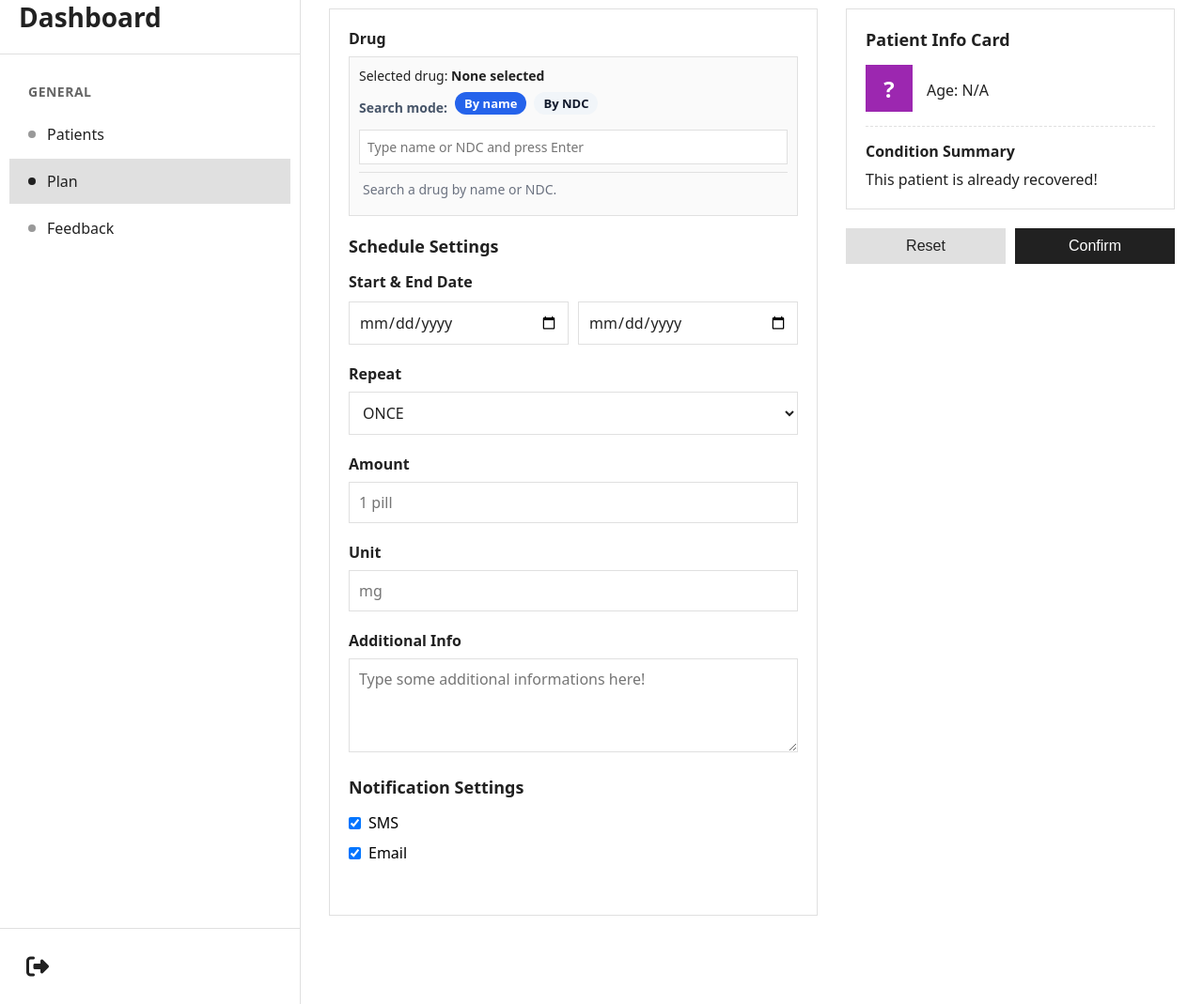
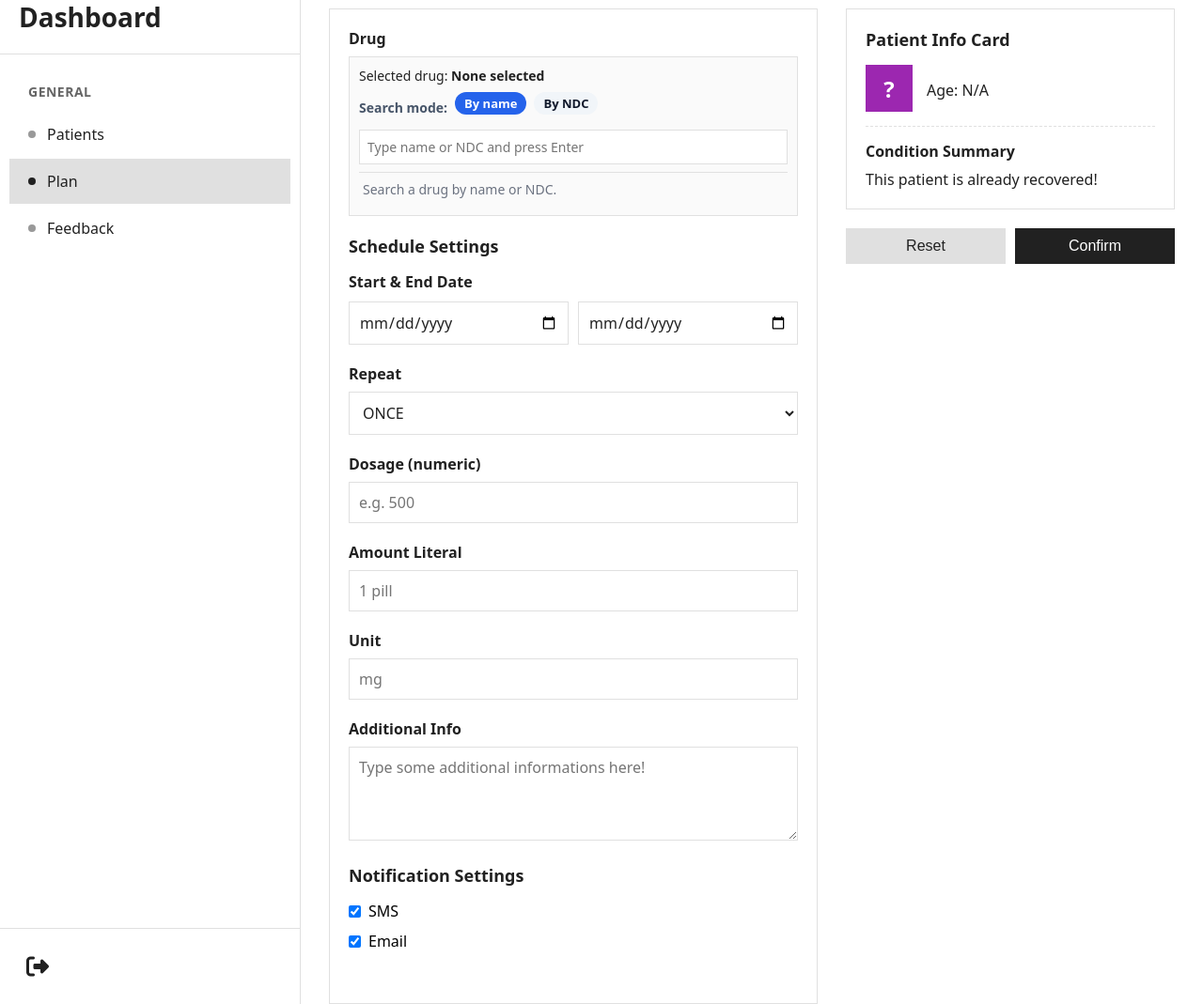
Before and after one commit to Thresh514/DineDose, a Flask app: template templates/doctor_plan_item_edit.html in a window 1280 px wide. Shown: the part 21-1090 px from the top of the page at 94% size. Run offline with Flask 3, Linux system fonts and the light colour scheme; the template is opened without the code that fills it, so the values that code supplies are empty.

Commit message:
fixed no dosage when creating plan_item

```diff
--- a/templates/doctor_plan_item_create.html
+++ b/templates/doctor_plan_item_create.html
@@ -602,7 +602,7 @@
 
                 <!-- Amount -->
                 <div class="form-field">
-                    <label for="amount-literal">Amount</label>
+                    <label for="amount-literal">Amount Literal</label>
                     <input type="text" id="amount-literal" placeholder="1 pill">
                 </div>
 
--- a/templates/doctor_plan_item_edit.html
+++ b/templates/doctor_plan_item_edit.html
@@ -607,9 +607,15 @@
                     <input type="number" id="interval-value" placeholder="e.g. 6">
                 </div>
 
+                <!-- Dosage -->
+                <div class="form-field">
+                    <label for="dosage">Dosage (numeric)</label>
+                    <input type="number" id="dosage" placeholder="e.g. 500">
+                </div>
+
                 <!-- Amount -->
                 <div class="form-field">
-                    <label for="amount-literal">Amount</label>
+                    <label for="amount-literal">Amount Literal</label>
                     <input type="text" id="amount-literal" placeholder="1 pill">
                 </div>
 
```
